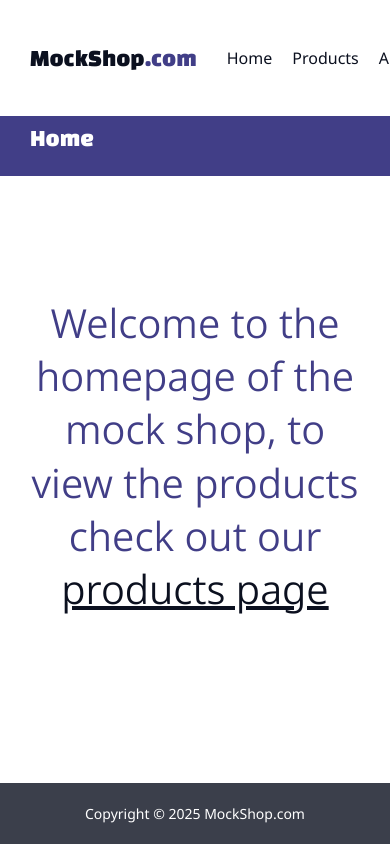
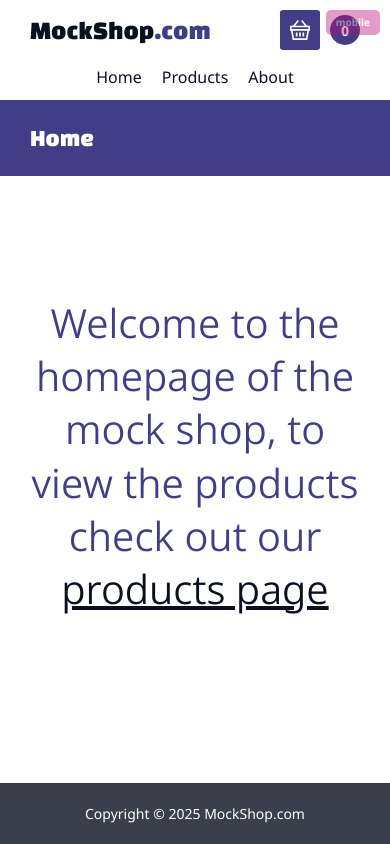
Before and after one commit to do88/dmitry-osc-technical-assessment, a Next.js app: page / in a window 390 px wide. Built offline with nearby package versions, Linux system fonts and the light colour scheme.

Commit message:
Global responsiveness

```diff
--- a/src/components/header.tsx
+++ b/src/components/header.tsx
@@ -59,8 +59,8 @@ export default function Header() {
 					</ul>
 				</nav>
 
-				<button className="btn-secondary" onClick={() => toggleBasket()}>
-					My Basket
+				<button className="btn-secondary basket-trigger" onClick={() => toggleBasket()}>
+					<span>My Basket</span>
 					<BasketIcon />
 				</button>
 
--- a/src/scss/base/_base.scss
+++ b/src/scss/base/_base.scss
@@ -93,3 +93,5 @@ h1 {
 h2 {
 	font-size: 2.6rem;
 }
+
+@include responsive-breakpoints;
--- a/src/scss/base/_layout.scss
+++ b/src/scss/base/_layout.scss
@@ -1,5 +1,5 @@
 @use "../base/vars" as *;
-
+@use "../base/mixins" as *;
 #header {
 	position: fixed;
 	z-index: 10;
@@ -10,11 +10,13 @@
 	transition: background 0.3s ease-in-out;
 
 	&.sticky {
-		box-shadow: 0 0 30px -10px rgba(#000, 0.1);
+		box-shadow: 0 0 30px -10px rgba(#000, 0.2);
 
 		.wrap {
-			padding-top: 2rem;
-			padding-bottom: 2rem;
+			@include breakpoint(min-tablet) {
+				padding-top: 2rem;
+				padding-bottom: 2rem;
+			}
 		}
 	}
 
@@ -24,8 +26,15 @@
 		padding-bottom: 3rem;
 		display: flex;
 		align-items: center;
+		flex-wrap: wrap;
 		gap: 3rem;
 		transition: padding 0.3s ease-in-out;
+
+		@include breakpoint(max-tablet) {
+			padding-top: 1rem;
+			padding-bottom: 1rem;
+			gap: 1.5rem 3rem;
+		}
 	}
 
 	.logo {
@@ -33,6 +42,11 @@
 		color: $color_primary;
 		font-family: $secondary_font;
 		margin-right: auto;
+		line-height: 1;
+
+		@include breakpoint(max-tablet) {
+			font-size: 2.6rem;
+		}
 
 		span {
 			color: $color_secondary;
@@ -40,9 +54,18 @@
 	}
 
 	.nav {
+		@include breakpoint(max-tablet) {
+			width: 100%;
+			order: 3;
+		}
+
 		.menu {
 			display: flex;
 			gap: 2rem;
+
+			@include breakpoint(max-tablet) {
+				justify-content: center;
+			}
 		}
 
 		a {
@@ -52,6 +75,16 @@
 			&:hover {
 				color: $color_secondary;
 				text-decoration: underline;
+			}
+		}
+	}
+
+	.basket-trigger {
+		@include breakpoint(max-tablet) {
+			padding: 1rem;
+
+			span {
+				display: none;
 			}
 		}
 	}
--- a/src/scss/base/_mixins.scss
+++ b/src/scss/base/_mixins.scss
@@ -1,8 +1,5 @@
 @use "./vars" as *;
 
-// Accessibility Focus
-// Using the focus-visible pseudo class to only show focus styles when the element is focused via the keyboard
-// Usage: @include focus-visible
 @mixin focus-visible {
 	&:focus-visible {
 		outline: 2px solid $color_primary;
@@ -10,3 +7,60 @@
 		border-radius: 2px;
 	}
 }
+
+$breakpoints: (
+	large-desktop: 1440px,
+	desktop: 900px,
+	tablet: 800px,
+	mobile: 500px,
+);
+
+@mixin responsive-breakpoints {
+	body::after {
+		content: "max";
+		position: fixed;
+		top: 10px;
+		right: 10px;
+		background: rgba(0, 0, 0, 0.7);
+		color: white;
+		padding: 5px 10px;
+		border-radius: 5px;
+		font-size: 10px;
+		font-weight: 700;
+		z-index: 9999;
+		pointer-events: none;
+		opacity: 0.4;
+	}
+
+	@each $label, $size in $breakpoints {
+		@media (max-width: $size) {
+			body::after {
+				content: "#{$label}";
+
+				@if $label == "large-desktop" {
+					background: #ff0000;
+				} @else if $label == "desktop" {
+					background: #00ff00;
+				} @else if $label == "tablet" {
+					background: #0000ff;
+				} @else if $label == "mobile" {
+					background: #be0a73;
+				}
+			}
+		}
+	}
+}
+
+@mixin breakpoint($condition) {
+	@each $label, $size in $breakpoints {
+		@if $condition == max-#{$label} {
+			@media (max-width: $size) {
+				@content;
+			}
+		} @else if $condition == min-#{$label} {
+			@media (min-width: $size) {
+				@content;
+			}
+		}
+	}
+}
--- a/src/scss/components/_basket.scss
+++ b/src/scss/components/_basket.scss
@@ -1,4 +1,5 @@
 @use "../base/vars" as *;
+@use "../base/mixins" as *;
 
 .site-basket {
 	position: absolute;
@@ -6,17 +7,26 @@
 	right: 3rem;
 	width: 320px;
 	min-height: 300px;
+	max-height: calc(100vh - 200px);
 	display: flex;
 	flex-direction: column;
 	border-radius: 2px;
 	background-color: #fff;
 	z-index: 2;
 	box-shadow: 0 0 10px rgba(0, 0, 0, 0.1);
+	overflow-y: auto;
 
 	opacity: 0;
 	transform: translateY(-30px);
 	pointer-events: none;
 	transition: opacity 0.3s ease-in-out, transform 0.3s ease-in-out;
+
+	@include breakpoint(max-tablet) {
+		width: calc(100% - 6rem);
+		right: 3rem;
+		top: 60px;
+		max-height: calc(100vh - 160px);
+	}
 
 	&.is-open {
 		opacity: 1;
@@ -30,6 +40,9 @@
 		justify-content: space-between;
 		background-color: $color_light_grey;
 		padding: 1rem 2rem;
+		position: sticky;
+		top: 0;
+		z-index: 1;
 	}
 
 	.basket-empty {
--- a/src/scss/components/_products-grid.scss
+++ b/src/scss/components/_products-grid.scss
@@ -1,11 +1,20 @@
+@use "../base/mixins" as *;
+
 .product-grid {
 	display: grid;
 	grid-template-columns: repeat(auto-fill, minmax(190px, 1fr));
 	gap: 5rem 4rem;
 	margin-bottom: 5rem;
 
+	@include breakpoint(max-tablet) {
+		gap: 3rem 2rem;
+		grid-template-columns: repeat(auto-fill, minmax(140px, 1fr));
+	}
+
 	.product {
 		background-color: #fff;
+		display: flex;
+		flex-direction: column;
 
 		.image {
 			position: relative;
@@ -24,6 +33,8 @@
 
 		.title {
 			margin-bottom: 0.5rem;
+			line-height: 1.2;
+			flex-grow: 1;
 		}
 
 		.price {
@@ -31,10 +42,18 @@
 			font-weight: 600;
 			margin-bottom: 1.75rem;
 			line-height: 1;
+
+			@include breakpoint(max-tablet) {
+				font-size: 1.8rem;
+			}
 		}
 
 		.btn-secondary {
 			width: 100%;
+
+			@include breakpoint(max-tablet) {
+				font-size: 1.4rem;
+			}
 		}
 	}
 }
--- a/src/scss/index.scss
+++ b/src/scss/index.scss
@@ -1,4 +1,3 @@
-
 @forward "./base/vars";
 @forward "./base/mixins";
 
```
